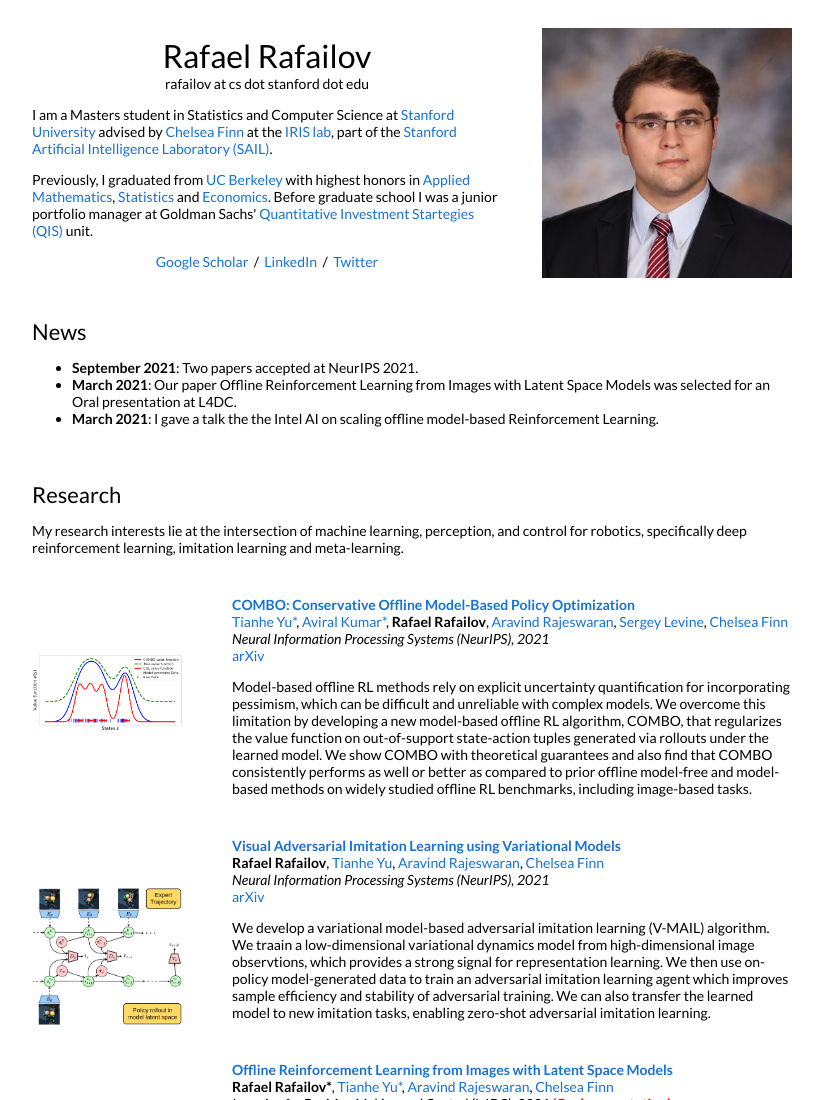
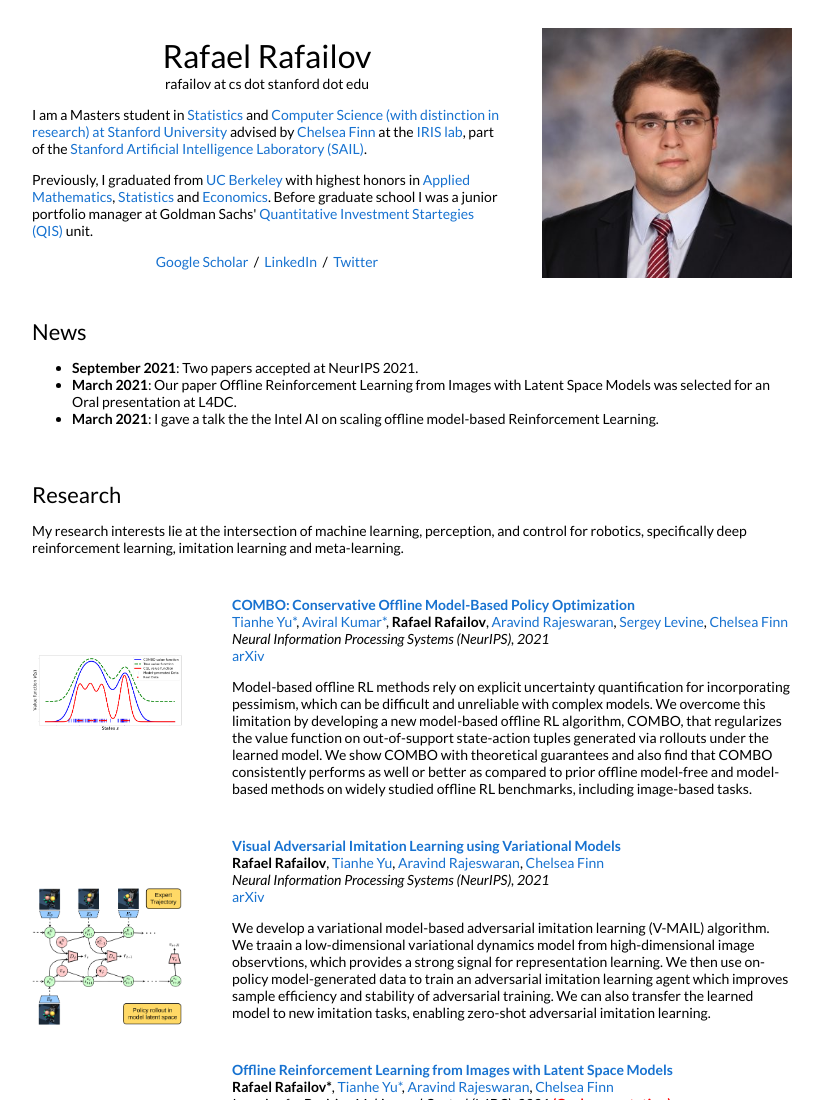
Before and after one commit to rmrafailov/rmrafailov.github.io, a plain HTML site: page index.html in a window 1280 px wide. Shown: the top 1100 px of the page, without its empty margins (228-1051 px from the left). Drawn offline with Linux system fonts and the light colour scheme.

Commit message:
Add files via upload

```diff
--- a/index.html
+++ b/index.html
@@ -86,7 +86,7 @@
 		rafailov at cs dot stanford dot edu
 		</p>
 		<p>
-	  I am a Masters student in Statistics and Computer Science at <a href="https://www.stanford.edu/">Stanford University</a> advised by <a href="https://ai.stanford.edu/~cbfinn/">Chelsea Finn</a> at the <a href="https://irislab.stanford.edu/">IRIS lab</a>, part of the <a href="https://ai.stanford.edu/">Stanford Artificial Intelligence Laboratory (SAIL)</a>.
+	  I am a Masters student in <a href="https://statistics.stanford.edu/"> Statistics </a> and <a href="https://cs.stanford.edu/"> Computer Science<a/> (with distinction in research) at <a href="https://www.stanford.edu/">Stanford University</a> advised by <a href="https://ai.stanford.edu/~cbfinn/">Chelsea Finn</a> at the <a href="https://irislab.stanford.edu/">IRIS lab</a>, part of the <a href="https://ai.stanford.edu/">Stanford Artificial Intelligence Laboratory (SAIL)</a>.
 	</p>
 	<p>
 	  Previously, I graduated from <a href="http://www.berkeley.edu/">UC Berkeley</a> with highest honors in
```
